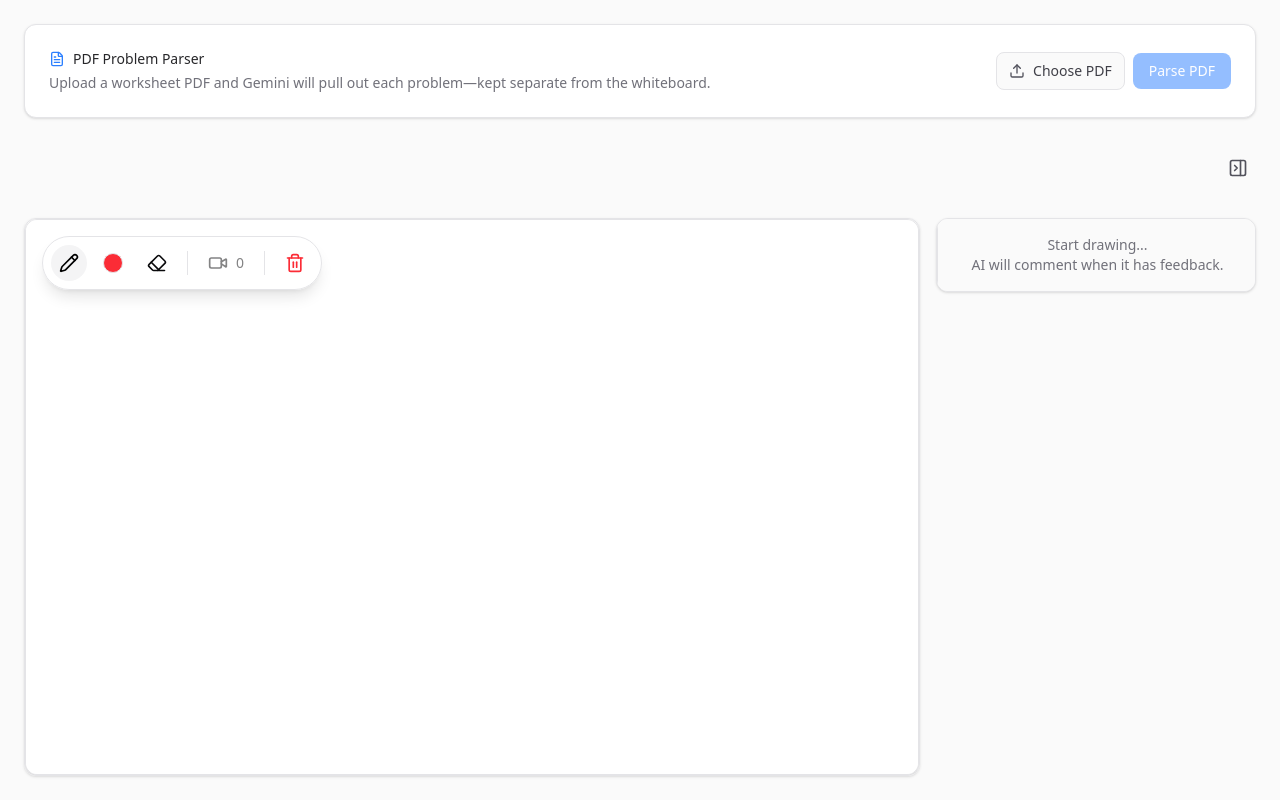
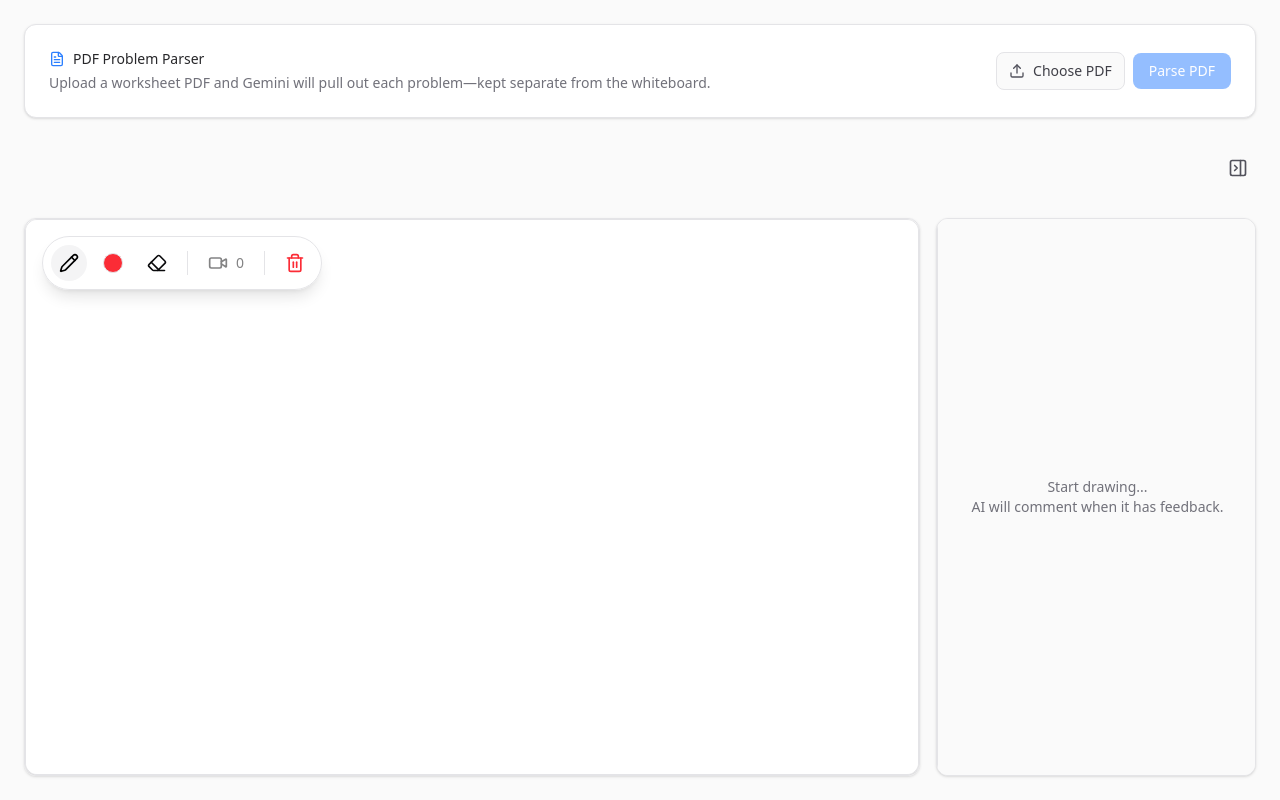
Before and after one commit to grahamonica/gemini-build-day, a Next.js app: page / in a window 1280 px wide. Built offline with nearby package versions, Linux system fonts and the light colour scheme.

Commit message:
Fix UI 2

```diff
--- a/src/app/page.tsx
+++ b/src/app/page.tsx
@@ -155,7 +155,7 @@ export default function Home() {
   };
 
   return (
-    <div className="flex min-h-screen w-full flex-col bg-zinc-50 dark:bg-black select-none overflow-x-hidden overflow-y-auto">
+    <div className="flex h-screen w-full flex-col bg-zinc-50 dark:bg-black select-none overflow-hidden">
       <div className="flex-none p-4 md:p-6 pb-2">
         <PdfParser />
       </div>
```
